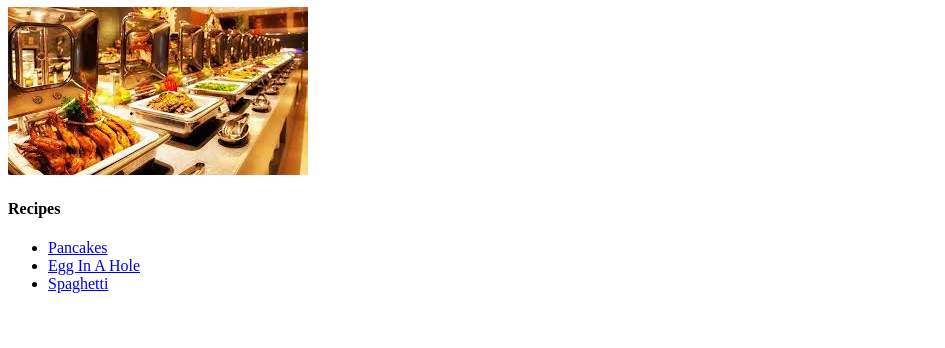
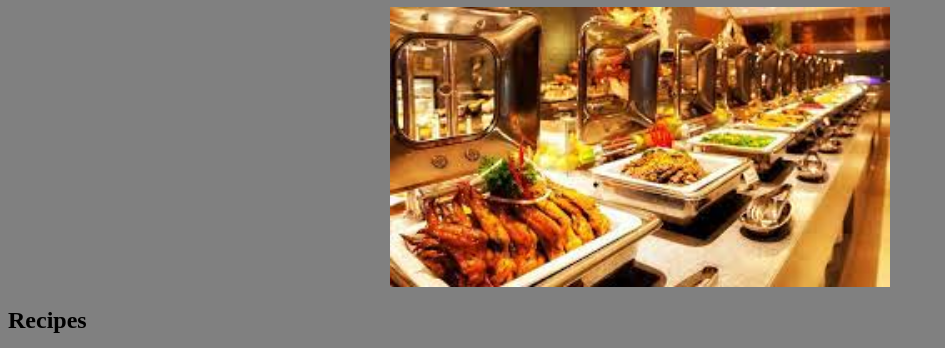
Before and after one commit to etanetan/odin-recipies, a plain HTML site: page index.html in a window 1280 px wide. Shown: the part 73-421 px from the top of the page, without its empty margins (0-945 px from the left). Drawn offline with Linux system fonts and the light colour scheme.

Commit message:
added css styling to the recipe main page

```diff
--- a/index.html
+++ b/index.html
@@ -1,19 +1,20 @@
 <!DOCTYPE html>
 <html lang="en">
 <head>
+    <link rel="stylesheet" href="style.css">
     <meta charset="UTF-8">
     <meta http-equiv="X-UA-Compatible" content="IE=edge">
     <meta name="viewport" content="width=device-width, initial-scale=1.0">
     <title>Document</title>
 </head>
-<body>
-    <h1>Odin Recipes</h1>
-    <img src="images/buffet.jpeg" alt="Buffet with an assortment of options">
-    <h4>Recipes</h4>
+<body class="entire">
+    <h1 class="center">Ethan's Recipes</h1>
+    <img class="center" src="images/buffet.jpeg" alt="Buffet with an assortment of options">
+    <h2>Recipes</h2>
     <ul>
-        <li><a href="recipes/pancakes.html">Pancakes</a></li>
-        <li><a href="recipes/egginahole.html">Egg In A Hole</a></li>
-        <li><a href="recipes/spaghetti.html">Spaghetti</a></li>
+        <li><a class="list" href="recipes/pancakes.html">Pancakes</a></li>
+        <li><a class="list" href="recipes/egginahole.html">Egg In A Hole</a></li>
+        <li><a class="list" href="recipes/spaghetti.html">Spaghetti</a></li>
 
     </ul>
 
--- /dev/null
+++ b/style.css
@@ -0,0 +1,19 @@
+img {
+    height: auto;
+    width: 500px;
+    display: block;
+    margin-left: auto;
+    margin-right: auto;
+}
+.list {
+    color: purple;
+    font-weight: bold;
+    font-size: 30px;
+    text-align: center;
+}
+.entire {
+    background-color: gray;
+}
+.center {
+    text-align: center;
+}
```
Also changed, not shown: 1 other file.
